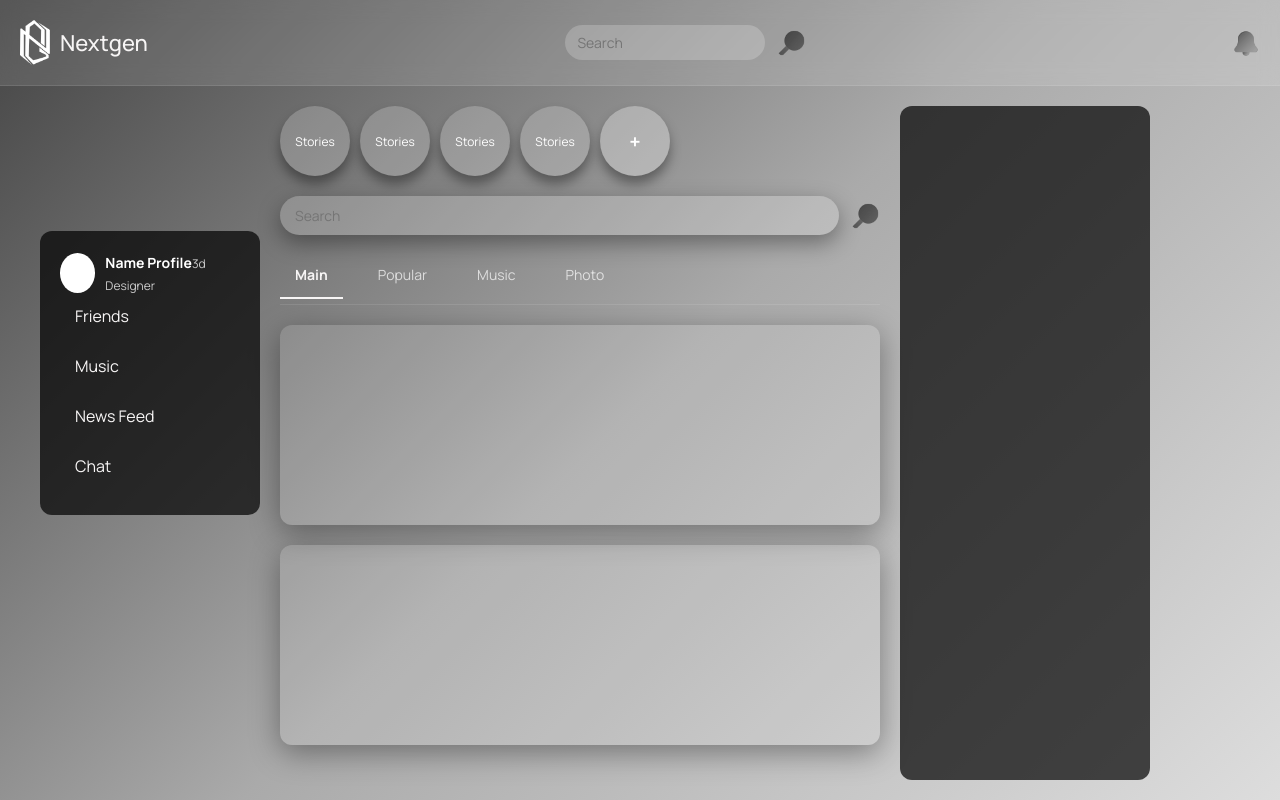
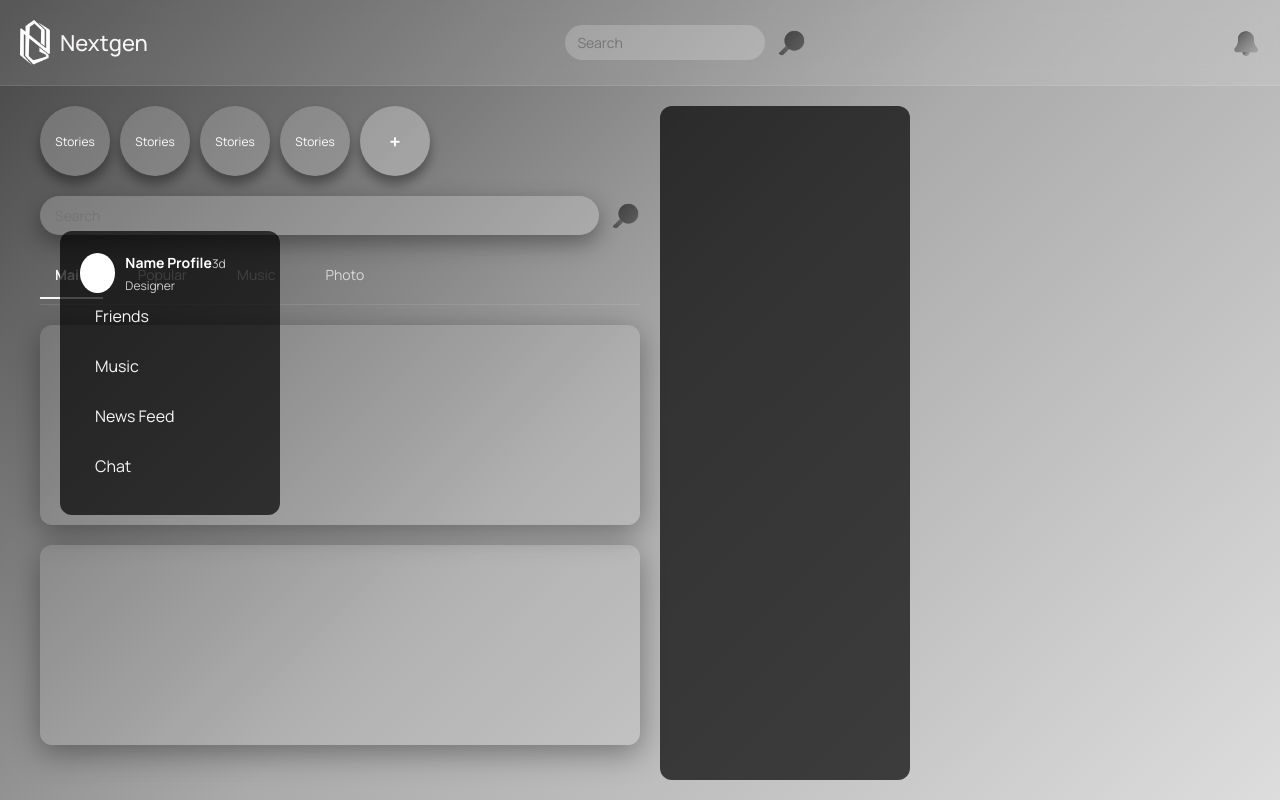
Before and after one commit to superdr0chun/NextgenMessanger, a React (Create React App) app in the folder frontend/: page / in a window 1280 px wide. Built offline with nearby package versions, Linux system fonts and the light colour scheme.

Commit message:
Навигационный блок делаем отдельным элементом

```diff
--- a/frontend/src/components/MainPage.css
+++ b/frontend/src/components/MainPage.css
@@ -75,6 +75,7 @@
   flex: 1;
   padding: 20px;
   gap: 20px;
+  position: relative; /* Для абсолютного позиционирования sidebar */
 }
 
 .content-wrapper {
@@ -82,9 +83,10 @@
   gap: 20px;
   max-width: 1200px;
   width: 100%;
+  position: relative;
 }
 
-/* ЛЕВОЕ МЕНЮ - параметры согласно макету */
+/* ЛЕВОЕ МЕНЮ - отдельный элемент с абсолютным позиционированием */
 .sidebar {
   width: 247px;
   height: 925px;
@@ -93,8 +95,10 @@
   padding: 20px;
   display: flex;
   flex-direction: column;
-  position: relative;
-  top: 125px;
+  position: absolute;
+  left: 20px; /* Отступ от левого края main-content */
+  top: 125px; /* Позиция сверху согласно макету */
+  z-index: 1; /* Поверх других элементов */
 }
 
 .profile {
```
